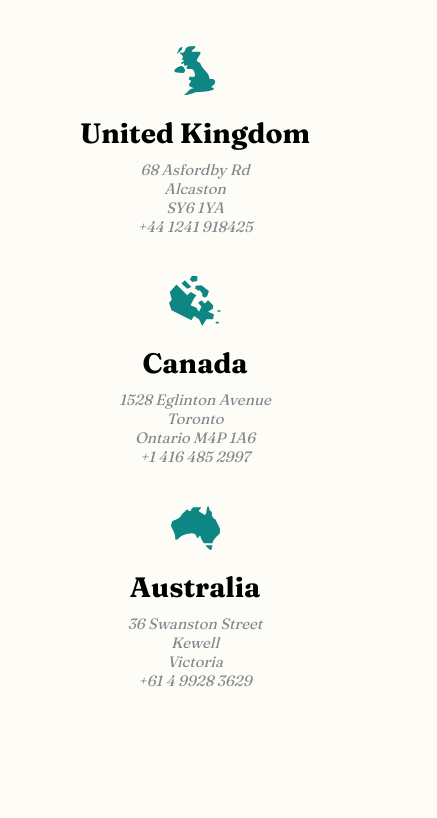
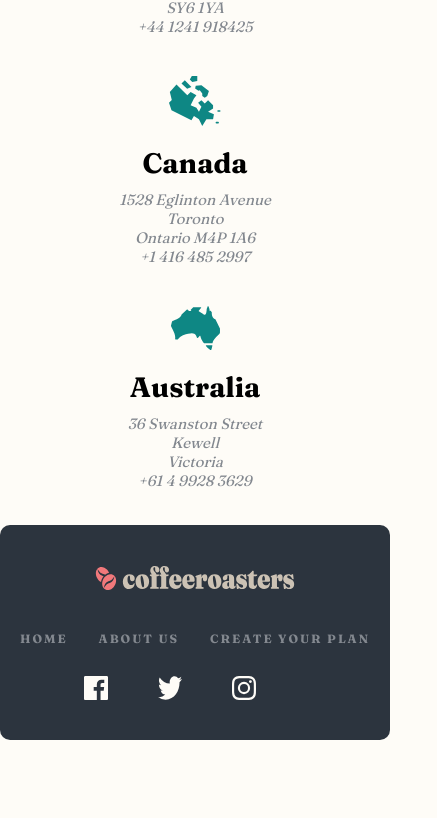
Before and after one commit to vinuman/Coffeeroasters-subscription-site, a React (Create React App) app: page /about in a window 390 px wide. Shown: the part 2321-3139 px from the top of the page, 437 px wide, since content can reach past the window. After the commit the page ends 3061 px from the top, so only its background shows below. Built offline with nearby package versions, Linux system fonts and the light colour scheme.

Commit message:
final test pending

```diff
--- a/package.json
+++ b/package.json
@@ -10,6 +10,7 @@
     "react-dom": "^18.2.0",
     "react-router-dom": "^6.11.2",
     "react-scripts": "5.0.1",
+    "react-toastify": "^9.1.3",
     "web-vitals": "^2.1.4"
   },
   "scripts": {
--- a/src/Create.js
+++ b/src/Create.js
@@ -1,7 +1,11 @@
 import arrow from "./assets/plan/desktop/icon-arrow.svg";
 import { useState, useEffect } from "react";
+import { ToastContainer, toast } from "react-toastify";
+import "react-toastify/dist/ReactToastify.css";
 
 const Create = () => {
+  const notify = () => toast("Thank you for ordering!");
+
   const [accordion1, setAccordion1] = useState(true);
   const [accordion2, setAccordion2] = useState(false);
   const [accordion3, setAccordion3] = useState(false);
@@ -134,11 +138,11 @@ const Create = () => {
 
       <section className="coffee-selection">
         <div className="coffee-selection-left">
-          <p className={selection1 ? "active" : ""}>01 Preferences</p>
-          <p className={selection2 ? "active" : ""}>02 Bean Type</p>
-          <p className={selection3 ? "active" : ""}>03 Quantity</p>
-          <p className={selection4 ? "active" : ""}>04 Grind option</p>
-          <p className={selection5 ? "active" : ""}>05 Deliveries</p>
+          <p>01 Preferences</p>
+          <p>02 Bean Type</p>
+          <p>03 Quantity</p>
+          <p>04 Grind option</p>
+          <p>05 Deliveries</p>
         </div>
         <div className="coffee-selection-right">
           <div className="accordion accordion1">
@@ -478,10 +482,13 @@ const Create = () => {
           </p>
           <div className="checkout">
             <p>${finalPrice}/mo</p>
-            <button className="btn">Checkout</button>
+            <button onClick={notify} className="btn">
+              Checkout
+            </button>
           </div>
         </div>
       </section>
+      <ToastContainer toastClassName="custom-toast" />
     </>
   );
 };
--- a/src/index.css
+++ b/src/index.css
@@ -548,10 +548,12 @@ main > img {
 
 .active {
   background-color: var(--dark-cyan);
+  color: var(--light-cream);
 }
 
 .active:hover {
   background-color: var(--dark-cyan);
+  color: var(--light-cream);
 }
 
 .rotate {
@@ -693,6 +695,10 @@ footer > nav > img {
   margin-right: 5rem;
 }
 
+.custom-toast .Toastify__toast-body {
+  font-size: 2rem; /* Adjust the font size as needed */
+}
+
 @media screen and (max-width: 1280px) {
   body {
     padding: 2rem;
@@ -822,6 +828,7 @@ footer > nav > img {
     margin-top: 40rem;
     margin-left: 1rem;
     padding-left: 0;
+    margin-bottom: 8rem;
   }
 
   .how-cards-container {
@@ -937,6 +944,45 @@ footer > nav > img {
 
   #plan-btn {
     width: 70%;
+  }
+
+  footer {
+    width: 100%;
+    height: auto;
+    position: absolute;
+    left: 0;
+    bottom: 0;
+    flex-direction: column;
+    justify-content: space-around;
+    padding-top: 4rem;
+    padding-bottom: 4rem;
+  }
+
+  footer > nav {
+    width: 90%;
+    display: flex;
+    justify-content: space-around;
+    align-items: center;
+    padding-bottom: 2rem;
+  }
+
+  footer > nav > ul {
+    width: 60%;
+  }
+
+  footer > nav > img {
+    width: 20rem;
+  }
+
+  .social-media {
+    width: 100%;
+    display: flex;
+    align-items: center;
+    justify-content: center;
+  }
+
+  .social-media > img {
+    margin-right: 6rem;
   }
 }
 
@@ -1056,6 +1102,7 @@ footer > nav > img {
   .how-it-works {
     margin-top: 70rem;
     margin-left: 0;
+    margin-bottom: 16rem;
     padding-left: 0;
     display: flex;
     flex-direction: column;
@@ -1076,7 +1123,6 @@ footer > nav > img {
   .how-card {
     width: 100% !important;
     margin-left: 0;
-
     text-align: center;
   }
 
@@ -1165,6 +1211,8 @@ footer > nav > img {
   .quality {
     align-items: center;
     padding-left: 0;
+
+    margin-top: 10rem;
   }
 
   .quality > h2 {
@@ -1234,4 +1282,175 @@ footer > nav > img {
     font-size: 1.5rem;
     text-align: center;
   }
+
+  .create-plan {
+    height: 40rem;
+    align-items: center;
+    padding-left: 0rem;
+    margin-top: 2rem;
+  }
+
+  .create-plan > h1 {
+    font-size: 4rem;
+  }
+  .create-plan > p {
+    font-size: 1.5rem;
+    width: 90%;
+    text-align: center;
+  }
+
+  .coffee-selection {
+    display: grid;
+    grid-template-columns: 1fr;
+  }
+
+  .coffee-selection-right {
+    display: flex;
+    flex-direction: column;
+    align-items: center;
+    width: 100%;
+    margin-bottom: 8rem;
+  }
+
+  .accordion {
+    width: 100%;
+  }
+
+  .accordion > .top {
+    width: 100%;
+  }
+
+  .accordion > .top > p {
+    font-size: 2.4rem;
+  }
+
+  .accordion > .bottom {
+    display: flex;
+    flex-direction: column;
+    justify-content: space-between;
+  }
+
+  .accordion-card {
+    padding: 4rem;
+    width: 100%;
+    height: auto;
+    margin-bottom: 2rem;
+  }
+
+  .accordion-card > h2 {
+    font-size: 2.4rem;
+  }
+  .accordion-card > P {
+    font-size: 1.5rem;
+  }
+
+  .order-summary {
+    width: 100%;
+    height: auto;
+    background-color: var(--dark-grey-blue);
+    padding: 4rem;
+    border-radius: 1rem;
+    margin-bottom: 2rem;
+    position: relative;
+    line-height: 4rem;
+  }
+
+  .modal {
+    position: fixed;
+    top: 0;
+    left: 0;
+    width: 100%;
+    height: 100%;
+    background-color: rgba(0, 0, 0, 0.5);
+    z-index: 9999;
+    overflow: hidden;
+    display: none;
+  }
+
+  .modal-content {
+    background-color: #fff;
+    padding: 2rem;
+    border-radius: 5px;
+    width: 100%;
+    height: auto;
+  }
+
+  .modal .modal-content > h2 {
+    font-size: 2.8rem;
+    padding: 2rem;
+    text-align: center;
+  }
+  .modal .modal-content > p {
+    font-size: 1.6rem;
+    font-weight: 700;
+    color: var(--dark-grey-blue);
+    width: 100%;
+    padding-left: 0rem;
+    text-align: center;
+    margin-bottom: 0;
+  }
+
+  .modal .modal-content > .confirmation-text {
+    font-size: 1.5rem;
+    font-weight: lighter;
+    line-height: 2rem;
+  }
+
+  .checkout {
+    padding-top: 3rem;
+    display: flex;
+    justify-content: space-around;
+    align-items: center;
+  }
+
+  .checkout > p {
+    font-size: 2.4rem;
+    font-weight: bolder;
+  }
+
+  footer {
+    width: 100%;
+    height: auto;
+    position: absolute;
+    left: 0;
+    flex-direction: column;
+    justify-content: space-between;
+    align-items: center;
+    border-radius: 1rem;
+    padding-right: 2rem;
+    padding-left: 2rem;
+  }
+
+  footer > nav {
+    width: 100%;
+    display: flex;
+    flex-direction: column;
+    justify-content: center;
+    align-items: center;
+  }
+
+  footer > nav > ul {
+    display: block;
+    width: 100%;
+    color: #fefcf7;
+    display: flex;
+    padding-top: 4rem;
+    padding-bottom: 1rem;
+  }
+
+  footer > nav > img {
+    width: 20rem;
+  }
+
+  .social-media {
+    width: 100%;
+    display: flex;
+    align-items: center;
+  }
+
+  .social-media > img {
+    width: 2.4rem;
+    height: 2.4rem;
+    margin-right: 5rem;
+  }
 }
```
Also changed, not shown: 1 other file (tests, documents, lock files or other folders).
